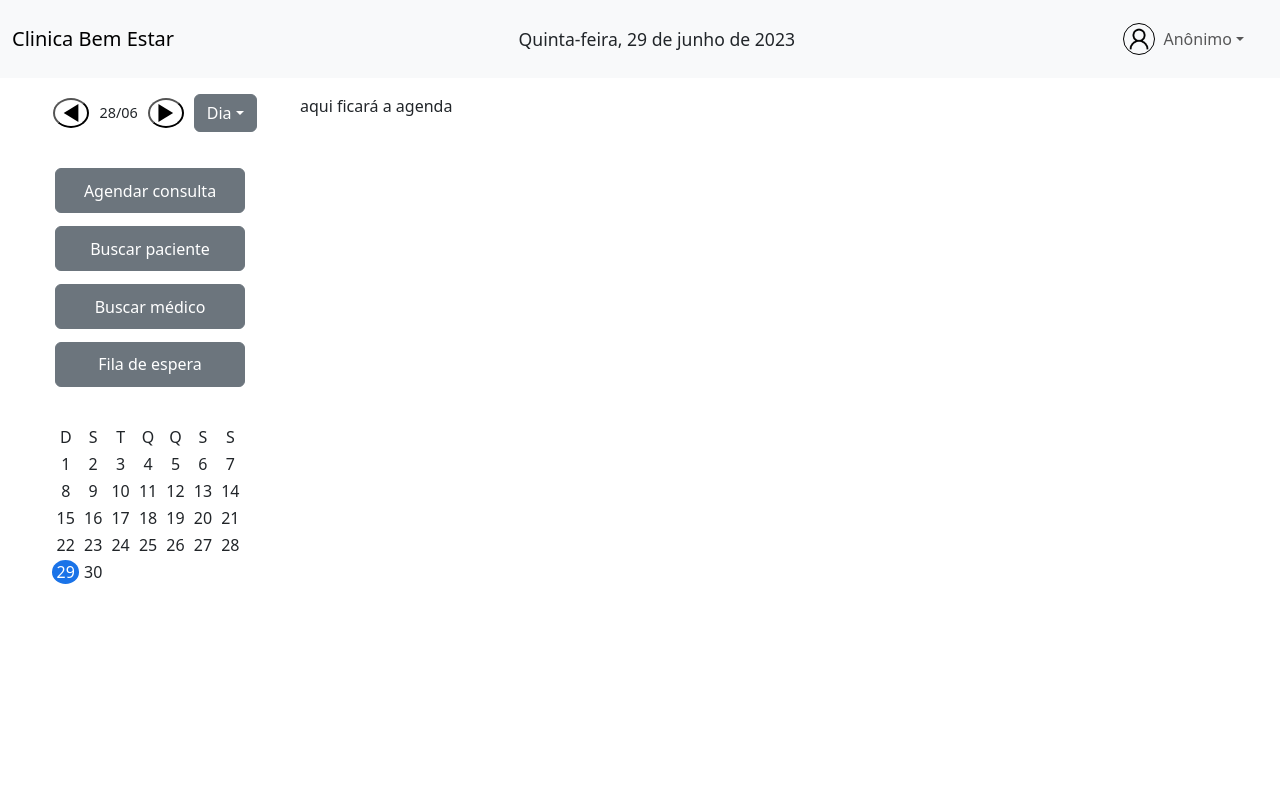
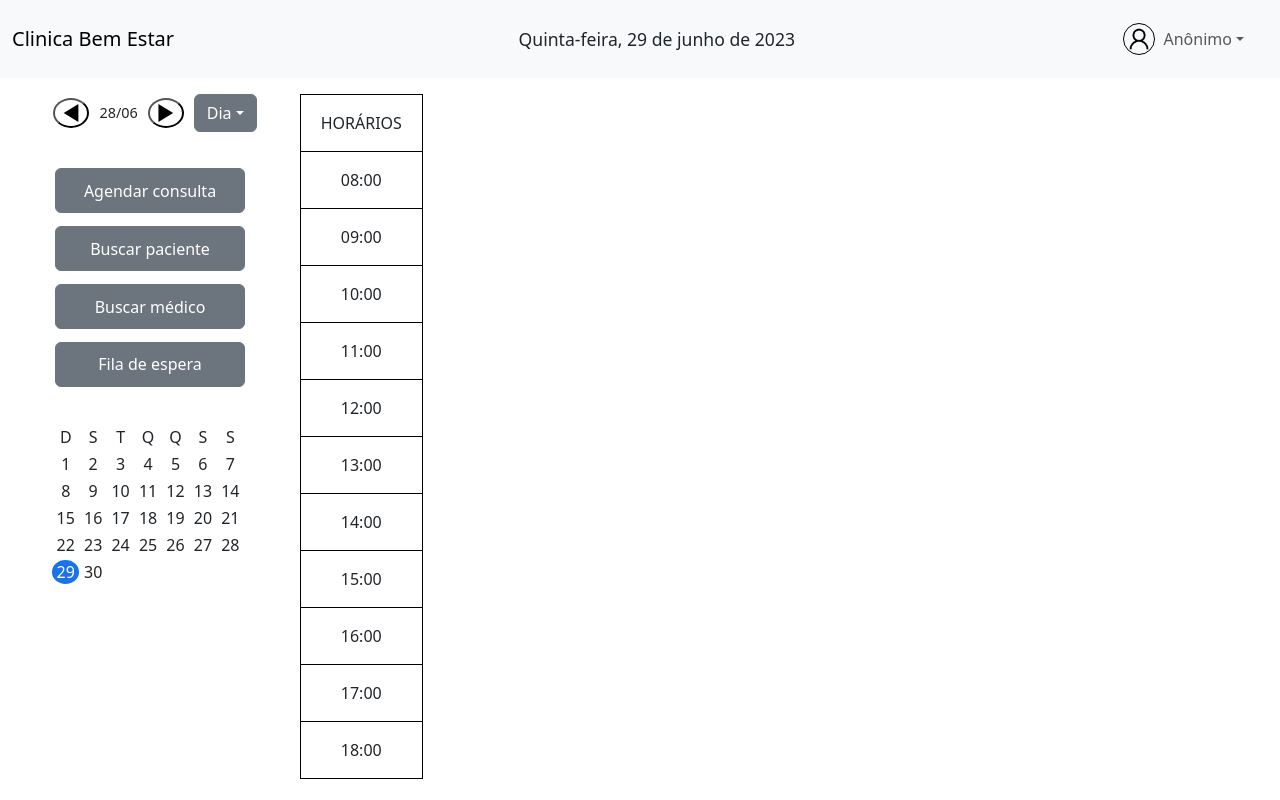
Before and after one commit to saulotj/projetoFinalSaper, a React (Create React App) app in the folder frontend/: page / in a window 1280 px wide. Built offline with nearby package versions, Linux system fonts and the light colour scheme.

Commit message:
implementado componente da agenda principal

```diff
--- /dev/null
+++ b/frontend/src/Helper/AgendaHelper/index.ts
@@ -0,0 +1,5 @@
+export const AgendaHelper = {
+    getHorarios: (horarios: any) => {
+        return Object.values(horarios);
+    },
+};
--- /dev/null
+++ b/frontend/src/components/Agenda/Agenda/index.tsx
@@ -0,0 +1,32 @@
+import { useState } from 'react';
+import style from './style.module.scss';
+import { AgendaHelper } from '../../../Helper/AgendaHelper';
+import { horarioEnum } from '../../../enum/horarios';
+import { ColumnCell } from '../ColumnCell';
+
+export const Agenda = () => {
+    const [horarios, setHorarios] = useState(AgendaHelper.getHorarios(horarioEnum));
+
+    const Column = ({elements}: any) => {
+        const body: any = [];
+        elements.map((el: any) => {
+            body.push(<ColumnCell key={el}>
+                {el}
+            </ColumnCell>);
+        })
+        return <div className={style.column}>{body}</div>
+    }
+
+    return (
+        <div className={style.agenda}>
+            {/* column */}
+            <div className={style.column}>
+                <div className={`${style.row} ${style.columnHeader}`}>
+                    Horários
+                </div>
+                <Column elements={horarios}></Column>
+            </div>
+
+        </div>
+    )
+};
--- /dev/null
+++ b/frontend/src/components/Agenda/Agenda/style.module.scss
@@ -0,0 +1,21 @@
+.agenda {
+    display: grid;
+    width: 100%;
+    grid-template-columns: repeat(8, 1fr);
+}
+
+.columnHeader {
+    text-transform: uppercase;
+    text-align: center;
+    border: 1px solid black;
+    padding: 1em;
+}
+
+/* .column {
+    & div {
+        text-align: center;
+        border: 1px solid black;
+        padding: 1em;
+        background-color: yellow;
+    }
+} */
--- /dev/null
+++ b/frontend/src/components/Agenda/ColumnCell/index.tsx
@@ -0,0 +1,10 @@
+import style from './style.module.scss';
+
+export const ColumnCell = (prop: any) => {
+
+    return (
+        <div className={style.cell}>
+            {prop.children}
+        </div>
+    )
+};
--- /dev/null
+++ b/frontend/src/components/Agenda/ColumnCell/style.module.scss
@@ -0,0 +1,6 @@
+.cell {
+    text-align: center;
+    border: 1px solid black;
+    border-top: none;
+    padding: 1em;
+}
--- a/frontend/src/components/Agenda/index.tsx
+++ /dev/null
@@ -1,5 +0,0 @@
-export const Agenda = () => {
-    return (
-        <div>aqui ficará a agenda</div>
-    )
-};
--- /dev/null
+++ b/frontend/src/enum/horarios.ts
@@ -0,0 +1,13 @@
+export const horarioEnum = {
+    8 : "08:00",
+    9 : "09:00",
+    10 : "10:00",
+    11 : "11:00",
+    12 : "12:00",
+    13 : "13:00",
+    14 : "14:00",
+    15 : "15:00",
+    16 : "16:00",
+    17 : "17:00",
+    18 : "18:00"
+};
--- a/frontend/src/index.tsx
+++ b/frontend/src/index.tsx
@@ -2,7 +2,7 @@ import React from 'react';
 import ReactDOM from 'react-dom/client';
 import './index.css';
 import 'bootstrap/dist/css/bootstrap.min.css';
-import { Agenda } from './components/Agenda';
+import { Agenda } from './components/Agenda/Agenda';
 import { NavbarComponent } from './components/Navbar';
 import { Sidebar } from './components/Sidebar/Sidebar';
 import { Home } from './templates/Home';
```
Also changed, not shown: frontend/src/components/Agenda/style.css (deleted).
